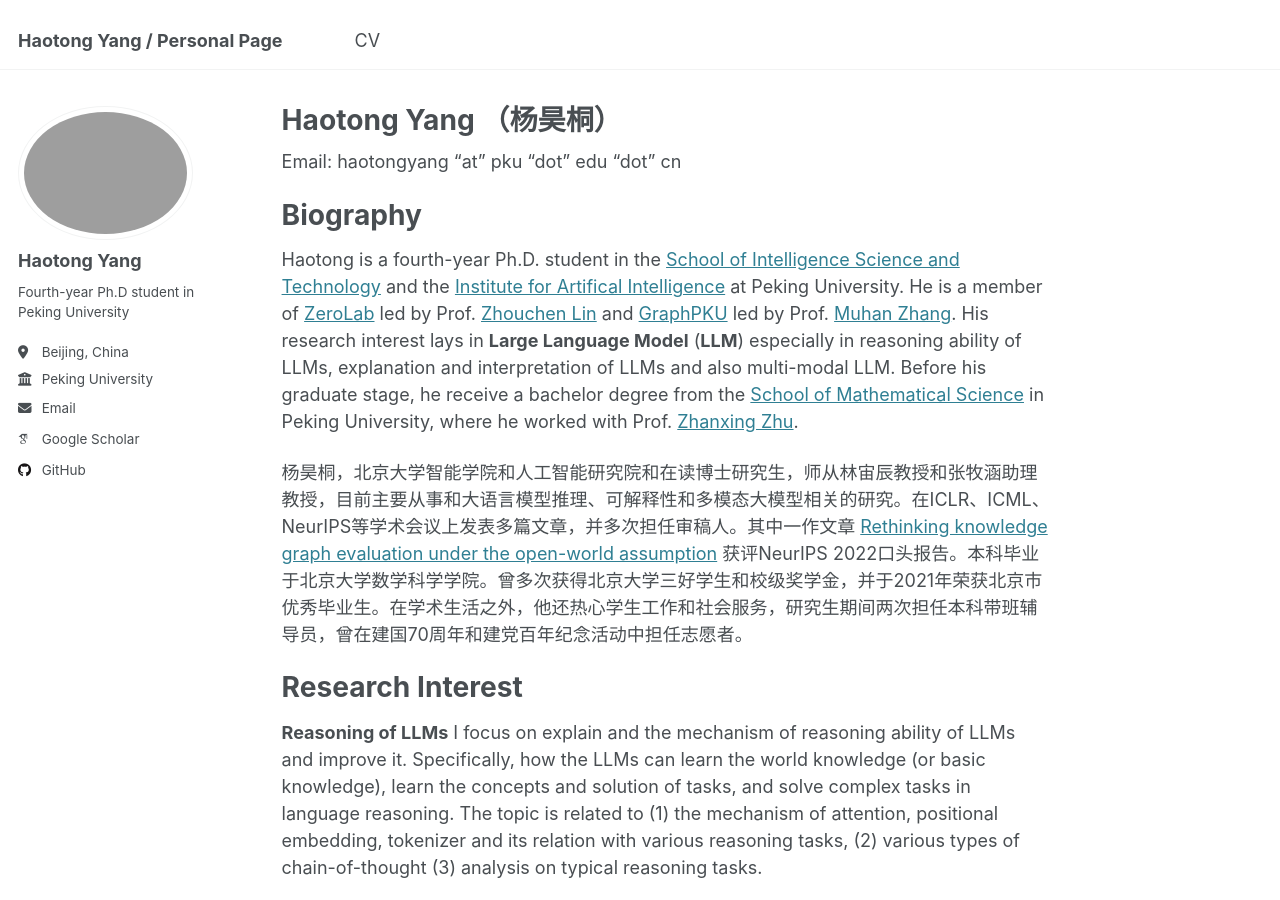
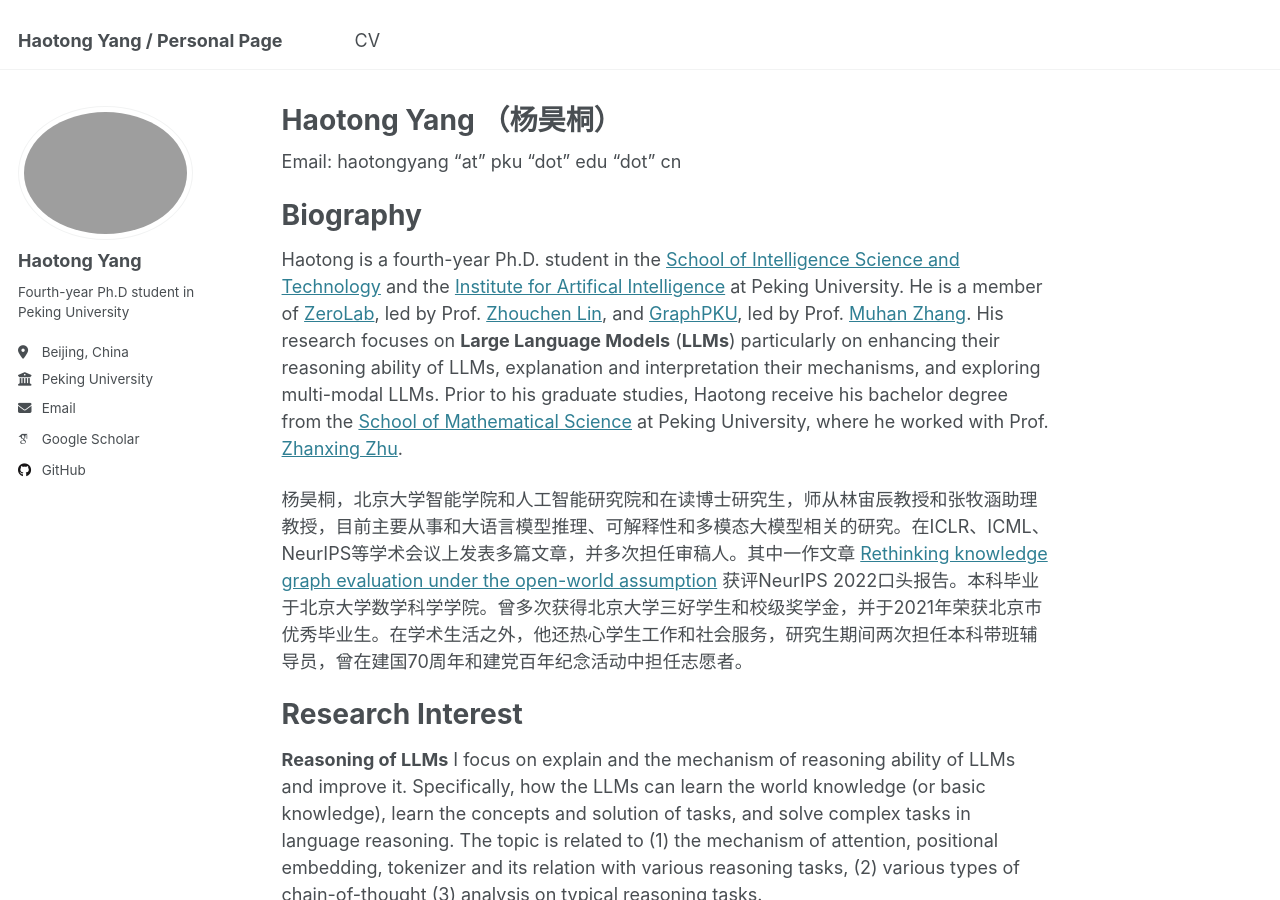
Before and after one commit to haotong-yang/haotong-yang.github.io, a Jekyll site: the page built from _pages/about.md, in a window 1280 px wide and 900 px high. Built offline with Jekyll 4.4.1, drawn with Linux system fonts in a browser that asks for light colours; some web fonts are replaced.

Commit message:
Update about.md

```diff
--- a/_pages/about.md
+++ b/_pages/about.md
@@ -13,7 +13,7 @@ Email: haotongyang "at" pku "dot" edu "dot" cn
 
 Biography
 ======
-Haotong is a fourth-year Ph.D. student in the [School of Intelligence Science and Technology](https://www.cis.pku.edu.cn/) and the [Institute for Artifical Intelligence](https://www.ai.pku.edu.cn/) at Peking University. He is a member of [ZeroLab](https://zero-lab-pku.github.io/) led by Prof. [Zhouchen Lin](https://zhouchenlin.github.io/) and [GraphPKU](https://www.graphpku.cn/) led by Prof. [Muhan Zhang](https://muhanzhang.github.io/). His research interest lays in **Large Language Model** (**LLM**) especially in reasoning ability of LLMs, explanation and interpretation of LLMs and also multi-modal LLM. Before his graduate stage, he receive a bachelor degree from the [School of Mathematical Science](https://www.math.pku.edu.cn/index.htm) in Peking University, where he worked with Prof. [Zhanxing Zhu](https://zhanxingzhu.github.io/).
+Haotong is a fourth-year Ph.D. student in the [School of Intelligence Science and Technology](https://www.cis.pku.edu.cn/) and the [Institute for Artifical Intelligence](https://www.ai.pku.edu.cn/) at Peking University. He is a member of [ZeroLab](https://zero-lab-pku.github.io/), led by Prof. [Zhouchen Lin](https://zhouchenlin.github.io/), and [GraphPKU](https://www.graphpku.cn/), led by Prof. [Muhan Zhang](https://muhanzhang.github.io/). His research focuses on **Large Language Models** (**LLMs**) particularly on enhancing their reasoning ability of LLMs, explanation and interpretation their mechanisms, and exploring multi-modal LLMs. Prior to his graduate studies, Haotong receive his bachelor degree from the [School of Mathematical Science](https://www.math.pku.edu.cn/index.htm) at Peking University, where he worked with Prof. [Zhanxing Zhu](https://zhanxingzhu.github.io/).
 
 杨昊桐，北京大学智能学院和人工智能研究院和在读博士研究生，师从林宙辰教授和张牧涵助理教授，目前主要从事和大语言模型推理、可解释性和多模态大模型相关的研究。在ICLR、ICML、NeurIPS等学术会议上发表多篇文章，并多次担任审稿人。其中一作文章 [Rethinking knowledge graph evaluation under the open-world assumption](https://proceedings.neurips.cc/paper_files/paper/2022/hash/378226e5df7eded3e401de5c9493143c-Abstract-Conference.html) 获评NeurIPS 2022口头报告。本科毕业于北京大学数学科学学院。曾多次获得北京大学三好学生和校级奖学金，并于2021年荣获北京市优秀毕业生。在学术生活之外，他还热心学生工作和社会服务，研究生期间两次担任本科带班辅导员，曾在建国70周年和建党百年纪念活动中担任志愿者。
 
```
